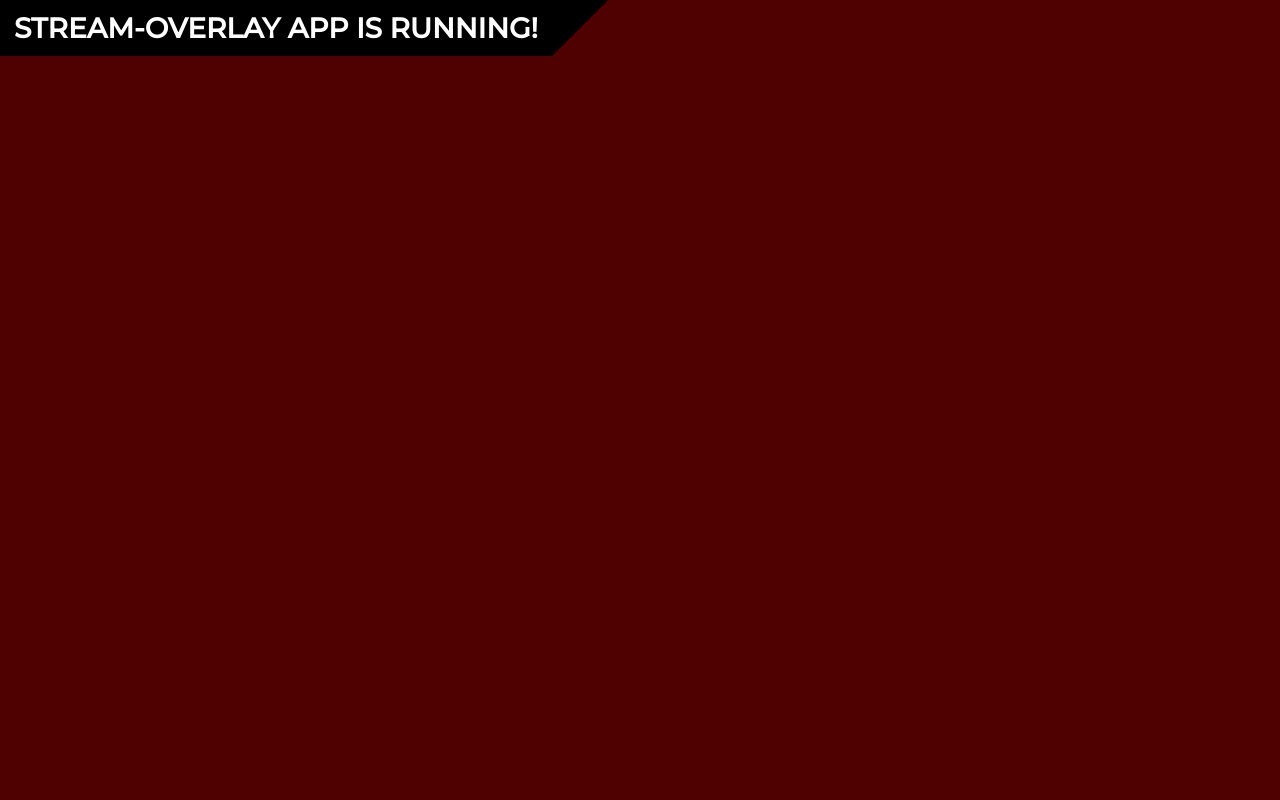
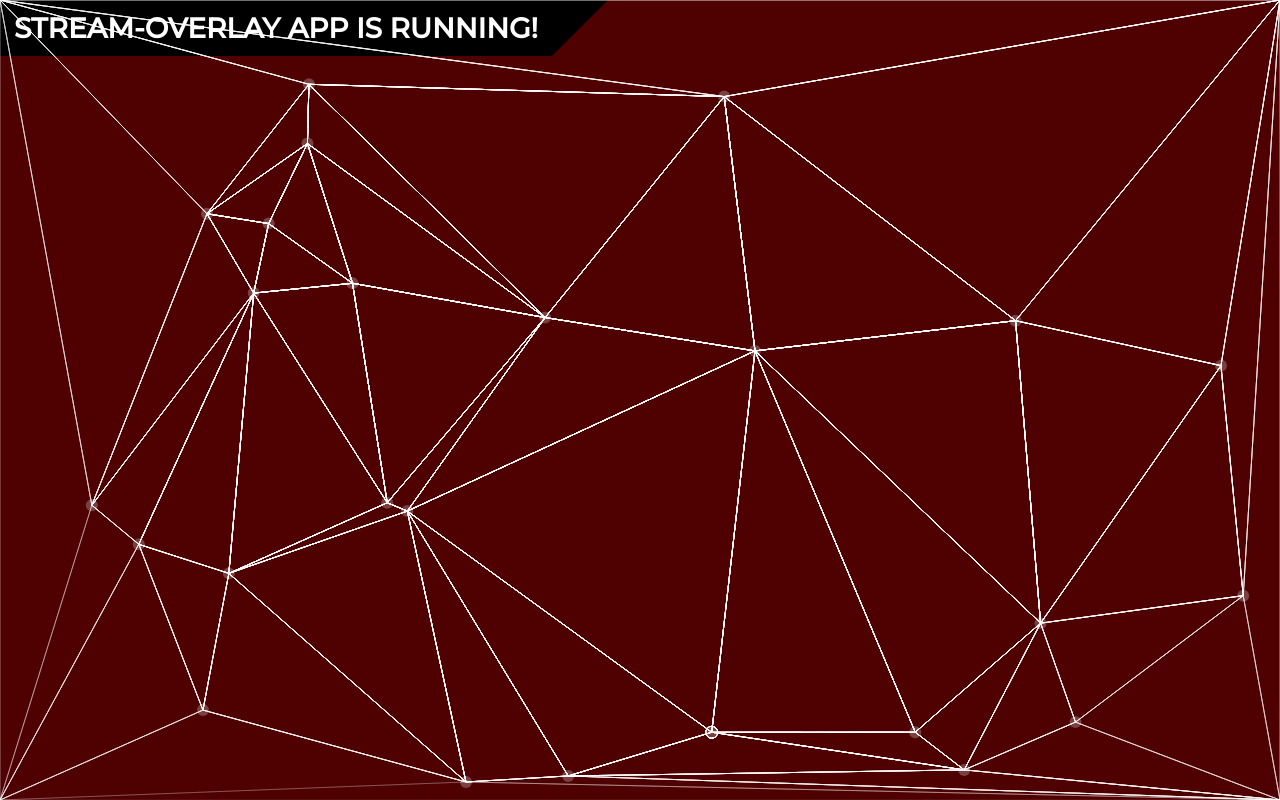
Before and after one commit to benjilegnard/stream-overlay, an Angular app: page / in a window 1280 px wide. Built offline with nearby package versions, Linux system fonts and the light colour scheme.

Commit message:
feat(background): first draft or delaunay triangulation background with delaunator

```diff
--- a/package.json
+++ b/package.json
@@ -26,6 +26,7 @@
     "@angular/platform-server": "~12.1.3",
     "@angular/router": "~12.1.3",
     "@nguniversal/express-engine": "^12.1.0",
+    "delaunator": "^5.0.0",
     "dotenv": "^8.2.0",
     "express": "^4.15.2",
     "rxjs": "~6.6.0",
--- a/src/app/app.component.html
+++ b/src/app/app.component.html
@@ -12,3 +12,4 @@
 
 <canvas id="avatar-view"></canvas>
 <div class="song-playing"></div>
+<app-background></app-background>
--- a/src/app/app.module.ts
+++ b/src/app/app.module.ts
@@ -9,12 +9,14 @@ import { NgModule, PLATFORM_ID } from '@angular/core';
 import { AppComponent } from './app.component';
 import { EnvConfig, ENV_CONFIG } from './core/model/env-config.model';
 import { isPlatformServer } from '@angular/common';
+import { SharedModule } from './shared/shared.module';
 
 @NgModule({
   declarations: [AppComponent],
   imports: [
     BrowserModule.withServerTransition({ appId: 'serverApp' }),
     BrowserTransferStateModule,
+    SharedModule,
   ],
   providers: [
     {
--- /dev/null
+++ b/src/app/shared/components/background/background.component.css
@@ -0,0 +1,12 @@
+canvas {
+  display: flex;
+}
+:host {
+  position: absolute;
+  left: 0;
+  right: 0;
+  top: 0;
+  bottom: 0;
+  inset: 0 0 0 0;
+  z-index: 0;
+}
--- /dev/null
+++ b/src/app/shared/components/background/background.component.html
@@ -0,0 +1,5 @@
+<canvas
+  #canvasElement
+  [attr.width]="canvasWidth"
+  [attr.height]="canvasHeight"
+></canvas>
--- /dev/null
+++ b/src/app/shared/components/background/background.component.ts
@@ -0,0 +1,172 @@
+import { DOCUMENT, isPlatformBrowser } from '@angular/common';
+import Delaunator from 'delaunator';
+import {
+  AfterViewInit,
+  Component,
+  ElementRef,
+  HostListener,
+  Inject,
+  NgZone,
+  OnChanges,
+  OnInit,
+  PLATFORM_ID,
+  SimpleChanges,
+  ViewChild,
+} from '@angular/core';
+
+const MAIN_COLOR = 'rgba(255, 255, 255, 0.25)';
+const NUMBER_OF_POINTS = 48;
+const SPEED = 2;
+const LINE_WIDTH = 0.5;
+const CIRCLE_RADIUS = 6;
+
+export interface Point {
+  x: number;
+  y: number;
+  // velocity
+  v: { x: number; y: number };
+}
+export type Coords = Array<[number, number]>;
+
+@Component({
+  selector: 'app-background',
+  templateUrl: './background.component.html',
+  styleUrls: ['./background.component.css'],
+})
+export class BackgroundComponent implements OnInit, AfterViewInit, OnChanges {
+  public canvasWidth: number;
+  public canvasHeight: number;
+  private delaunator: Delaunator;
+  private points: Point[];
+  private coords: Coords;
+  @ViewChild('canvasElement')
+  private canvasRef: ElementRef;
+  private canvas: HTMLCanvasElement;
+  private context: CanvasRenderingContext2D;
+
+  @HostListener('window:resize', ['$event'])
+  public windowResize(event: Event) {
+    const { innerWidth, innerHeight } = event.target as Window;
+
+    this.canvasWidth = innerWidth;
+    this.canvasHeight = innerHeight;
+  }
+
+  constructor(
+    @Inject(PLATFORM_ID) private platformId: string,
+    private zone: NgZone
+  ) {}
+  ngAfterViewInit(): void {
+    if (isPlatformBrowser(this.platformId)) {
+      console.log('ngAfterViewInit');
+      this.canvas = this.canvasRef.nativeElement;
+      this.context = this.canvas.getContext('2d');
+      this.zone.runOutsideAngular(() => {
+        const animate = (frameStamp: number) => {
+          this.context.clearRect(0, 0, this.canvasWidth, this.canvasHeight);
+          this.points.forEach((point: Point) => {
+            this.movePoint(point);
+            this.drawPoint(point);
+            this.collisionDetector(point);
+          });
+          const points = this.pointsToCoordsArray(this.points);
+          const delaunator = Delaunator.from(points);
+          const { triangles } = delaunator;
+          for (let i = 0; i < triangles.length; i += 3) {
+            this.drawTriangle(
+              points[triangles[i]],
+              points[triangles[i + 1]],
+              points[triangles[i + 2]]
+            );
+          }
+          console.log("triangles", triangles.length)
+          requestAnimationFrame(animate);
+        };
+        requestAnimationFrame(animate);
+      });
+    }
+  }
+  ngOnChanges(changes: SimpleChanges): void {
+    console.log('onChanges');
+  }
+
+  ngOnInit(): void {
+    if (isPlatformBrowser(this.platformId)) {
+      this.canvasWidth = window.innerWidth;
+      this.canvasHeight = window.innerHeight;
+      this.points = this.generateRandomPoints();
+      this.coords = this.pointsToCoordsArray(this.points);
+      this.delaunator = Delaunator.from(this.coords);
+    }
+  }
+
+  movePoint(point: Point) {
+    point.x += point.v.x * SPEED;
+    point.y += point.v.y * SPEED;
+  }
+
+  drawPoint(point: Point) {
+    this.context.beginPath();
+    this.context.arc(point.x, point.y, CIRCLE_RADIUS, 0, 2 * Math.PI);
+    this.context.fillStyle = MAIN_COLOR;
+    this.context.fill();
+  }
+
+  drawTriangle(
+    firstPoint: [number, number],
+    secondPoint: [number, number],
+    thirdPoint: [number, number]
+  ) {
+    this.context.strokeStyle = MAIN_COLOR;
+    this.context.lineWidth = LINE_WIDTH;
+    this.context.moveTo(firstPoint[0], firstPoint[1]);
+    this.context.lineTo(secondPoint[0], secondPoint[1]);
+    this.context.lineTo(thirdPoint[0], thirdPoint[1]);
+    this.context.lineTo(firstPoint[0], firstPoint[1]);
+    this.context.stroke();
+  }
+
+  /**
+   * Change direction of a point when they reach screen limits
+   */
+  collisionDetector(point: Point) {
+    if (point.x < 0 || point.x > this.canvasWidth) {
+      point.v.x = -point.v.x;
+    }
+    if (point.y < 0 || point.y > this.canvasHeight) {
+      point.v.y = -point.v.y;
+    }
+  }
+
+  generateRandomPoints(): Point[] {
+    const points: Point[] = [];
+    for (let i = 0; i <= NUMBER_OF_POINTS; i += 2) {
+      const x = Math.floor(Math.random() * this.canvasWidth);
+      const y = Math.floor(Math.random() * this.canvasHeight);
+      points.push({
+        x,
+        y,
+        // direction
+        v: {
+          x: Math.random() * 2 - 1,
+          y: Math.random() * 2 - 1,
+        },
+      });
+    }
+    return points;
+  }
+
+  pointsToCoordsArray(points: Point[]): Array<[number, number]> {
+    const coords: Array<[number, number]> = [];
+    points.forEach((current: Point) => {
+      coords.push([current.x, current.y]);
+    });
+    // add a point for each corner
+    // top left
+    coords.push([0,0])
+    coords.push([this.canvasWidth, 0])
+    coords.push([this.canvasWidth, this.canvasHeight])
+    coords.push([0, this.canvasHeight])
+    return coords;
+  }
+}
--- a/tsconfig.app.json
+++ b/tsconfig.app.json
@@ -11,5 +11,8 @@
   ],
   "include": [
     "src/**/*.d.ts"
-  ]
+  ],
+  "angularCompilerOptions": {
+    "stricTemplates": true
+  }
 }
```
Also changed, not shown: src/app/shared/shared.module.ts (added, +18 -0 lines), 2 other files (tests, documents, lock files or other folders).
